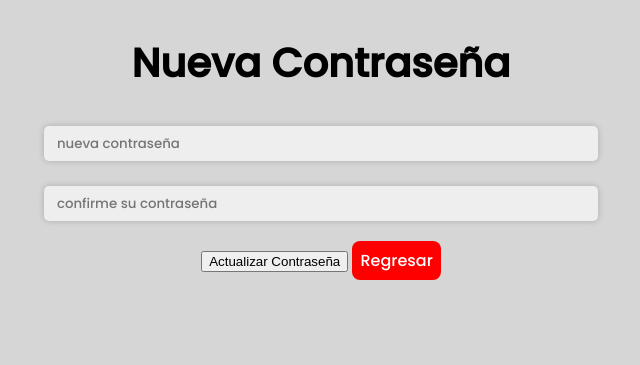
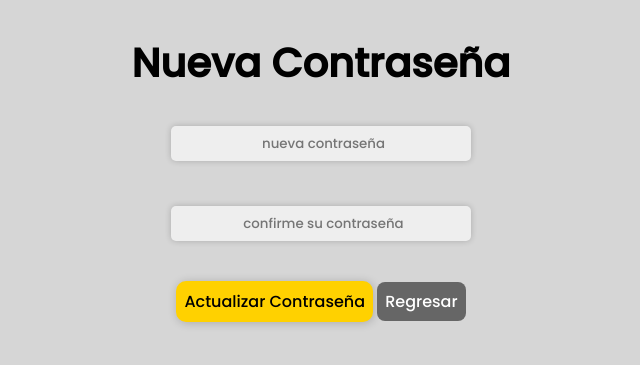
Before and after one commit to Horux69/proyecto_gym, a Flask app: page /afiliados/nuevacontra/1 in a window 1280 px wide. Shown: the part 90-455 px from the top of the page, without its empty margins (319-959 px from the left). Run offline with Flask 3, Linux system fonts and the light colour scheme; the visitor is signed in with stand-in values (Sample User, id 1); data comes from the database, SQL or seed files in the repository; some libraries are stand-ins or nearby versions.

Commit message:
arreglos

```diff
--- a/routes/afiliados.py
+++ b/routes/afiliados.py
@@ -228,9 +228,11 @@ def actualizarContra():
 
             LosAfiliados.actualizarContra([cedula, nuevaContra])
 
-            return redirect('/afiliados')
+            print("la contraseña se cambio correctamente")
+        return redirect('/afiliados')
 
     else:
+
         return redirect('/')
 
 @app.route('/afiliados/nuevacontra/<cedula>')
@@ -249,6 +251,4 @@ def nuevacontra(cedula):
             # fecha de nacimiento minima (hace 70 años)
             fecha_minima = fecha_actual - timedelta(days=(70 * 365))
 
-            print(cedula)
-
-            return render_template('/dashboard/nuevacontra.html',cedula = cedula , resulMem = membresias, minima = fecha_minima, maxima = fecha_maxima)
+        return render_template('/dashboard/nuevacontra.html',cedula = cedula , resulMem = membresias, minima = fecha_minima, maxima = fecha_maxima)
--- a/static/css/infOperadores.css
+++ b/static/css/infOperadores.css
@@ -138,9 +138,9 @@ hr {
 
 .btn_accion {
     display: flex;
-    justify-content: space-around;
+    justify-content: space-evenly;
     align-items: flex-end;
-    width: 60vw;
+    width: 30vw;
 }
 
 .btn_desactivar {
--- a/static/css/operadores.css
+++ b/static/css/operadores.css
@@ -338,6 +338,7 @@ font-weight: 200;
 }
 
 #formulario {
+position: relative;
 display: flex;
 flex-direction: column;
 justify-content: space-between;
@@ -362,7 +363,23 @@ background-color: #FFD100;
 color: black;
 font-family: 'Poppins', sans-serif;
 }
-
+#actualizarbutton{
+padding: 8px;
+border-radius: 10px;
+border: 0;
+font-size: 16px;
+box-shadow: 1px 1px 10px rgba(0, 0, 0, 0.2);
+background-color: #FFD100;
+color: black;
+font-family: 'Poppins', sans-serif;
+}
+#desactivar{
+    text-decoration: none;
+    border-radius: 8px;
+    color: #fff;
+    padding: 8px;
+    background-color: #666;
+}
 .buttonSumit:hover {
 background-color: #e7bd00;
 transform: scale(1.1);
@@ -420,3 +437,26 @@ width: 100%;
     padding: 8px 11px;
     background-color: #d3ae0b;
 }
+#inputcontra{
+    right: -100px;
+    position: relative;
+    flex-direction: column;
+    align-items: center;
+    justify-content: center center;
+    width: 500px;
+    height: 150px;
+}
+
+#contra1{
+    text-align: center;
+    width: 300px;
+    height: 35px;
+    position: absolute;
+}
+#contra2{
+    text-align: center;
+    width: 300px;
+    height: 35px;
+    top: 80px;
+    position: absolute;
+}
--- a/templates/dashboard/afiliados.html
+++ b/templates/dashboard/afiliados.html
@@ -50,7 +50,7 @@
             {% endif %}
             <a class="btn_info" href="/afiliados/info/{{resul[0]}}"><i class="fa-solid fa-address-card" style="color: #ffd100;"></i></a>
             <a class="btn_info" href="/afiliados/actualizarMembresias/{{resul[0]}}"><i class="fa-solid fa-credit-card" style="color: #ffd100;"></i></a>
-            <a class="btn_info" href="/afiliados/nuevacontra/{{resul[0]}}"><i class="fa-solid fa-lock" style="color: #ffd100;" ></i></a>
+            <a onclick="return confirm('actualizar la contraseña de este usuario?')" class="btn_info" href="/afiliados/nuevacontra/{{resul[0]}}"><i class="fa-solid fa-lock" style="color: #ffd100;" ></i></a>
             </div>
             </td>
         </tr>
--- a/templates/dashboard/nuevacontra.html
+++ b/templates/dashboard/nuevacontra.html
@@ -16,18 +16,18 @@
 
 <div class="contenedorForm">
     <form id="formulario" action="/afiliados/actualizarContra" method="POST">
-        <div class="content">
+        <div class="content" id="inputcontra">
 
             <input type="text" class="inputText" id="cedula"  name="cedula" hidden value="{{cedula}}" pattern="[0-9]{6,15}" maxlength="15" minlength="6" placeholder="Cedula" required>
 
-            <input type="text" class="inputText" id="contra1" name="contra1" pattern="[a-z0-9]{5,8}" maxlength="50" minlength="8" placeholder="nueva contraseña" required>
+            <input type="text" class="inputText" id="contra1" name="contra1" pattern="[a-z0-9]{5,8}" maxlength="50" minlength="5" placeholder="nueva contraseña" required>
 
-            <input type="text" class="inputText" id="contra2" name="contra2" pattern="[a-z0-9]{5,8}" maxlength="50" minlength="8" placeholder="confirme su contraseña" required>
+            <input type="text" class="inputText" id="contra2" name="contra2" pattern="[a-z0-9]{5,8}" maxlength="50" minlength="5" placeholder="confirme su contraseña" required>
 
         </div>
         <div class="btn_accion">
-            <button type="submit" class="buttonSumit2">Actualizar Contraseña</button>
-            <a href="/afiliados" class="btn_desactivar">Regresar</a>
+            <button type="submit" id="actualizarbutton" class="buttonSumit">Actualizar Contraseña</button>
+            <a href="/afiliados" id="desactivar" class="btn_desactivar">Regresar</a>
         </div>
     </form>
 
--- a/templates/dashboard/operadores.html
+++ b/templates/dashboard/operadores.html
@@ -18,6 +18,7 @@
 <div class="boton_registrar_ope">
     <a href="" class="boton_ope">Agregar Operador <i class="fa-solid fa-plus"></i></a>
 </div>
+{{mensaje}}
 
 <div class="container_table">
 <table>
```
Also changed, not shown: routes/operadores.py (+11 -3 lines).
